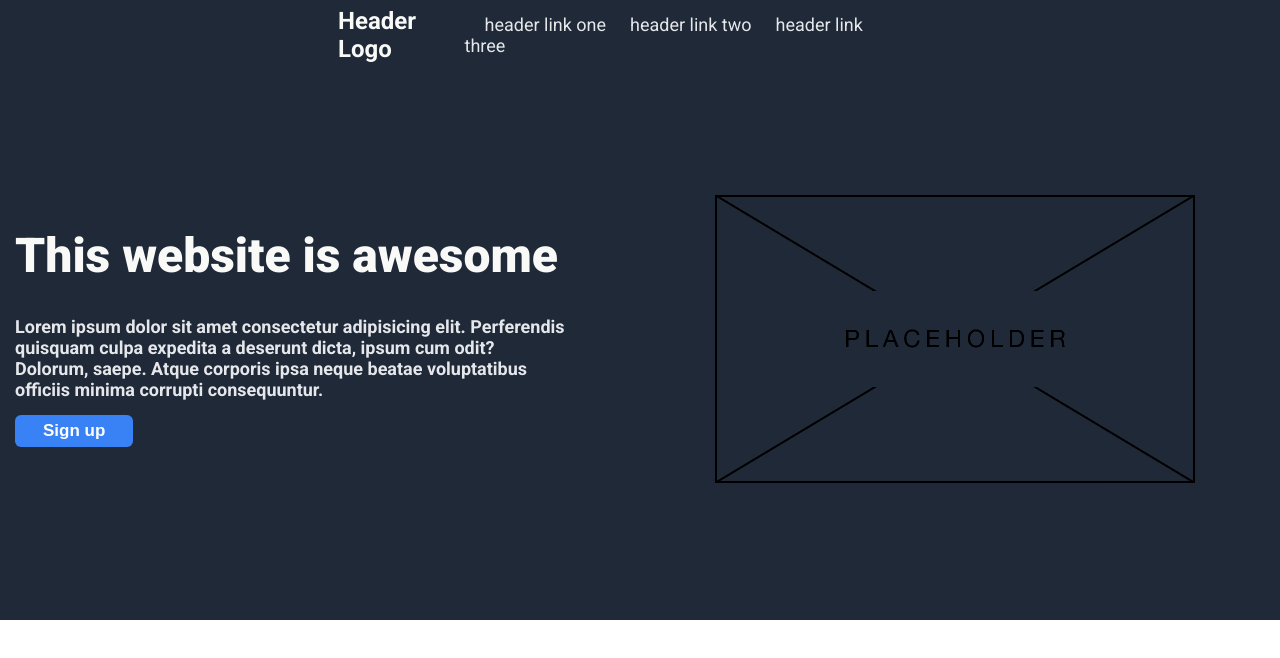
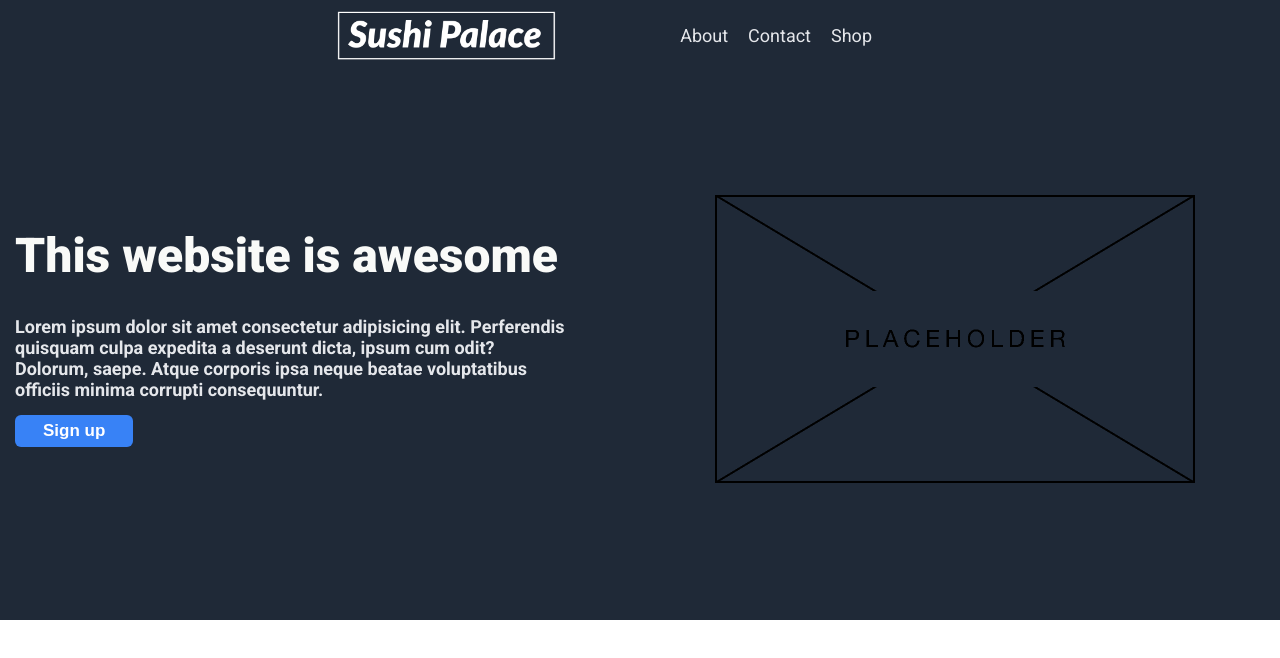
Before and after one commit to casualcoder-dev/landing-page, a plain HTML site: page index.html in a window 1280 px wide. Drawn offline with Linux system fonts and the light colour scheme.

Commit message:
redesign header

```diff
--- a/index.html
+++ b/index.html
@@ -13,13 +13,15 @@
 <body>
     <div class="header">
         <div class="header-logo-container">
-            <p class="header-logo">Header Logo</p>
+            <img class="logo" src="images/logo.png" alt="logo">
         </div>
-        <div class="header-links">
-            <a class="header-link" href="#">header link one</a>
-            <a class="header-link" href="#">header link two</a>
-            <a class="header-link" href="#">header link three</a>
-        </div>
+        <nav class="header-links">
+            <ul>
+                <li><a href="#">About</a></li>
+                <li><a href="#">Contact</a></li>
+                <li><a href="#">Shop</a></li>
+            </ul>
+        </nav>
     </div>
 
     <div class="hero-section">
--- a/style.css
+++ b/style.css
@@ -12,20 +12,32 @@ body {
     align-items: center;
     background-color: #1F2937;
     height: 70px;
-    padding-left: 338px;
+    padding-left: 270px;
     padding-right: 408px;
 }
 
-.header-logo {
-    font-size: 24px;
-    color: #F9FAF8;
-    font-weight: bold;
+.logo {
+    height: 350px;
+    margin-top: 35px;
 }
+
 
 .header-link {
     color: #E5E7EB;
     font-size: 18px;
+    margin-left: 20px;
+
+}
+
+ul {
+    list-style: none;
+    display: flex;
+}
+
+a {
     text-decoration: none;
+    color: #E5E7EB;
+    font-size: 18px;
     margin-left: 20px;
 }
 
```
Also changed, not shown: images/logo.png (added).
